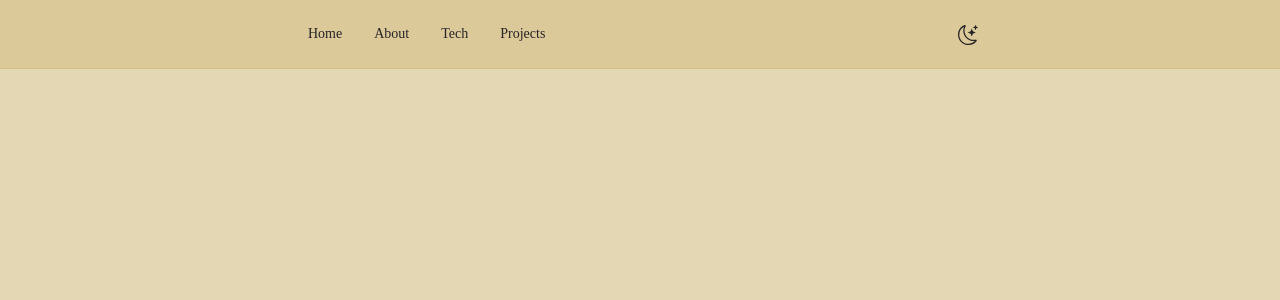
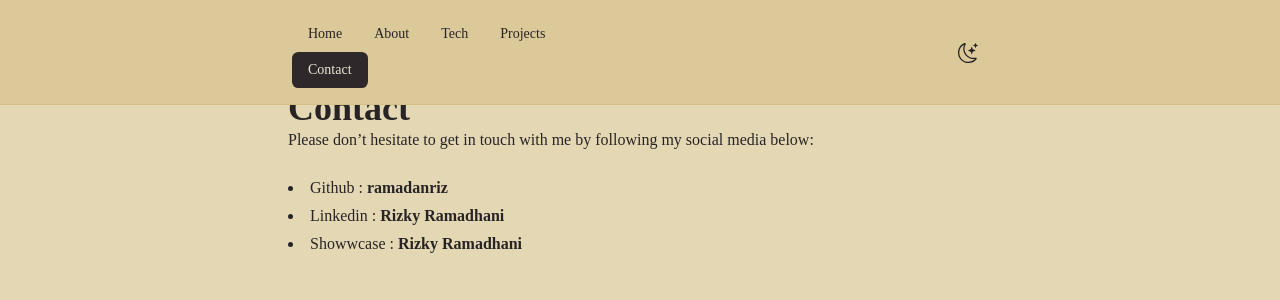
Before and after one commit to ramadanriz/portfolio-website, a React (Vite) app: page /contacts in a window 1280 px wide. Shown: the top 300 px of the page. Built offline with nearby package versions, Linux system fonts and the light colour scheme.

Commit message:
add contact page

```diff
--- a/src/App.jsx
+++ b/src/App.jsx
@@ -3,6 +3,7 @@ import Home from './pages/Home'
 import About from './pages/About'
 import Projects from './pages/Projects'
 import TechStacks from './pages/TechStacks'
+import Contacts from './pages/Contacts'
 import Container from './components/Container'
 
 function App() {
@@ -13,6 +14,7 @@ function App() {
         <Route path="/about" element={ <About /> } />
         <Route path="/tech" element={ <TechStacks /> } />
         <Route path="/projects" element={ <Projects /> } />
+        <Route path="/contacts" element={ <Contacts /> } />
       </Routes>
     </Container>
   )
--- /dev/null
+++ b/src/components/contacts/Item.jsx
@@ -0,0 +1,17 @@
+import PropTypes from 'prop-types'
+
+const Item = ({ name, username, link }) => {
+  return (
+    <li>
+        {name} : <a href={link} className='font-semibold link link-hover'>{username}</a>
+    </li>
+  )
+}
+
+Item.propTypes = {
+    name: PropTypes.string,
+    username: PropTypes.string,
+    link: PropTypes.string
+}
+
+export default Item
--- /dev/null
+++ b/src/components/contacts/List.jsx
@@ -0,0 +1,18 @@
+import PropTypes from 'prop-types'
+import Item from './Item'
+
+const List = ({ contacts }) => {
+  return (
+      <ul className="mt-6 max-w-md space-y-1 list-disc list-inside">
+        {contacts.map((contact, index) => (
+            <Item key={index} {...contact} />
+        ))}
+    </ul>
+  )
+}
+
+List.propTypes = {
+    contacts: PropTypes.arrayOf(PropTypes.object)
+}
+
+export default List
--- a/src/constant/index.jsx
+++ b/src/constant/index.jsx
@@ -17,7 +17,11 @@ const menuLinks = [
     {
         name: "Projects",
         route: "/projects"
-    }
+    },
+    {
+        name: "Contact",
+        route: "/contacts"
+    },
 ]
 
 const techStacks = [
@@ -82,6 +86,24 @@ const companies = [
     },
 ]
 
+const contacts = [
+    {
+        name: 'Github',
+        username: 'ramadanriz',
+        link: 'https://github.com/ramadanriz'
+    },
+    {
+        name: 'Linkedin',
+        username: 'Rizky Ramadhani',
+        link: 'https://www.linkedin.com/in/ramadhanriz/'
+    },
+    {
+        name: 'Showwcase',
+        username: 'Rizky Ramadhani',
+        link: 'https://ramadanriz.showwcase.com/'
+    },
+]
+
 const baseUrl = 'https://gh-pinned-repos.egoist.dev/?username=ramadanriz'
 
-export { menuLinks, techStacks, aboutContents, educations, companies, baseUrl }
+export { menuLinks, techStacks, aboutContents, educations, companies, contacts, baseUrl }
--- /dev/null
+++ b/src/pages/Contacts.jsx
@@ -0,0 +1,15 @@
+import SectionTitle from "../components/SectionTitle"
+import List from '../components/contacts/List'
+import { contacts } from "../constant"
+
+const Contacts = () => {
+  return (
+    <div className='mt-2'>
+      <SectionTitle>Contact</SectionTitle>
+      <p>Please don’t hesitate to get in touch with me by following my social media below:</p>
+      <List contacts={contacts} />
+    </div>
+  )
+}
+
+export default Contacts
```
